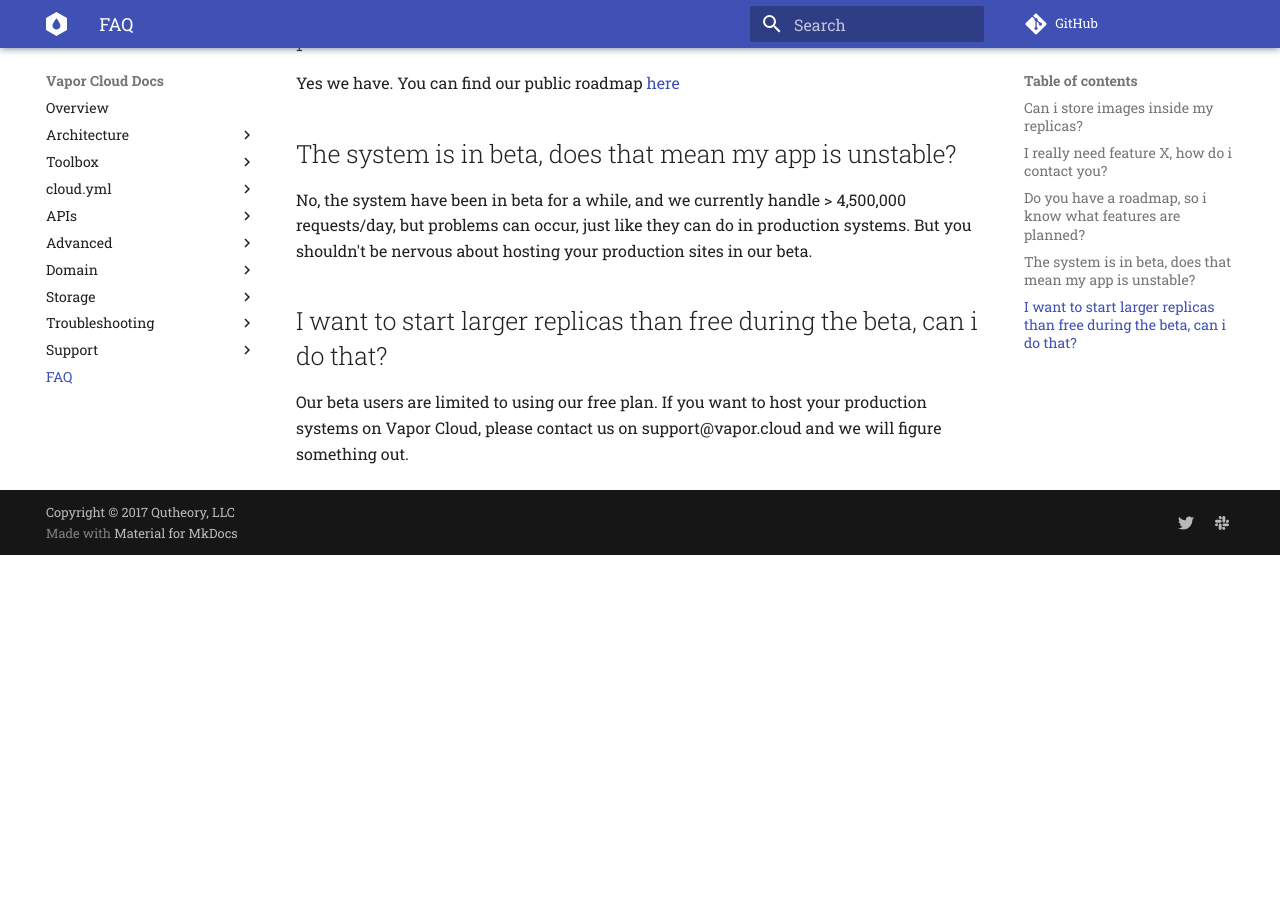
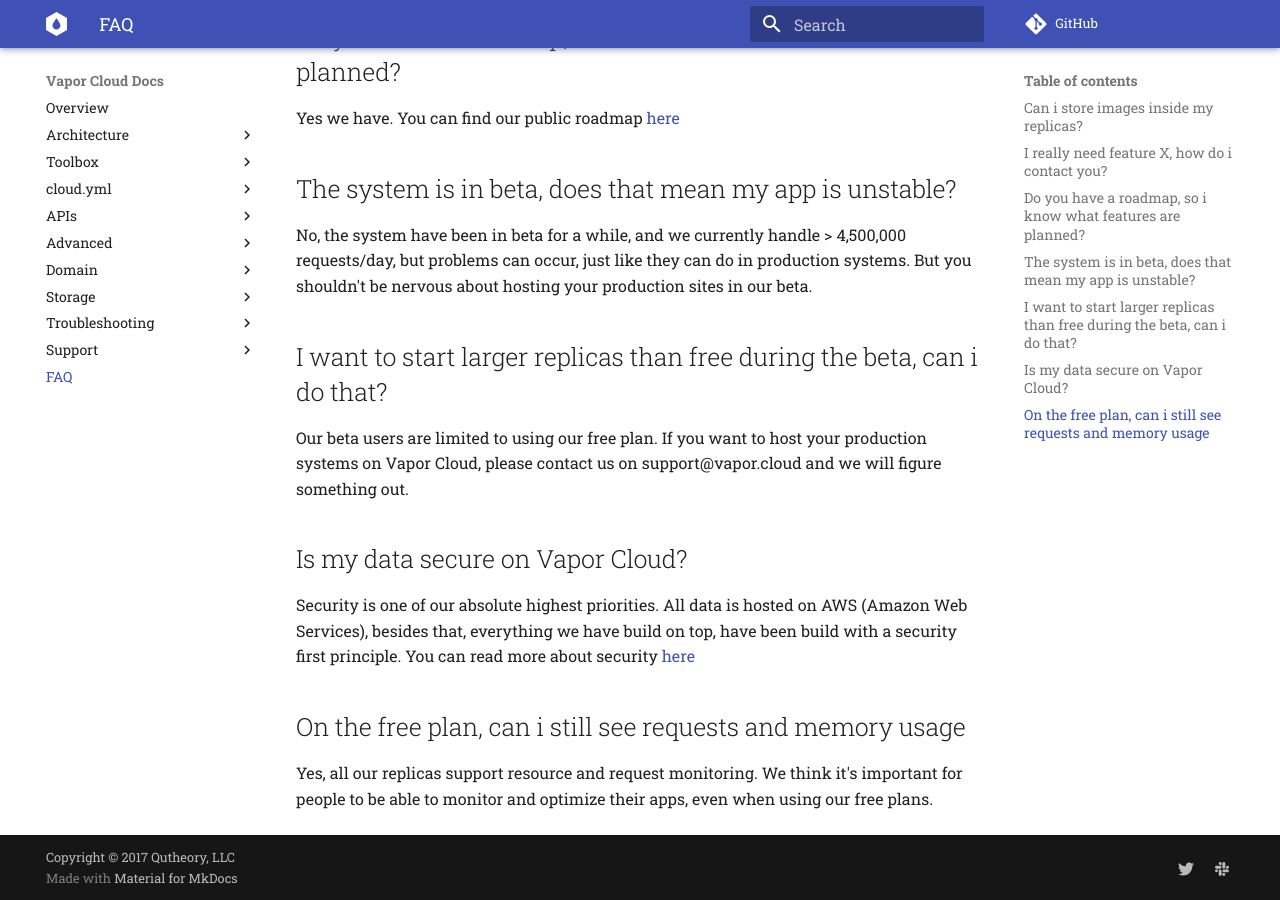
Before and after one commit to qutheory/cloud-documentation, an MkDocs documentation site: the page built from docs/FAQ.md, in a window 1280 px wide and 900 px high, scrolled down 732 px. Built offline with MkDocs 1.6.1 and Material for MkDocs 9.7.7, drawn with Linux system fonts in a browser that asks for light colours; comment, search, counter and statistics services are not loaded; old or Windows-style settings are respelled for this version of MkDocs; before the commit the page ends 1287 px from its top, so only the background shows below that; some of the changed lines change nothing that is shown; some of the changed text lies outside the part shown.

Commit message:
Better TOC on FAQ

```diff
--- a/docs/FAQ.md
+++ b/docs/FAQ.md
@@ -1,14 +1,5 @@
-# Frequently Asked Questions (FAQ)
 
-[Can i store images inside my replicas?](#can-i-store-images-inside-my-replicas)
-
-[I really need feature X, how do i contact you?](#i-really-need-feature-x-how-do-i-contact-you)
-
-[Do you have a roadmap, so i know what features are planned?](#do-you-have-a-roadmap-so-i-know-what-features-are-planned)
-
-[The system is in beta, does that mean my app is unstable?](#the-system-is-in-beta-does-that-mean-my-app-is-unstable)
-
-[I want to start larger replicas than free during the beta, can i do that?](#i-want-to-start-larger-replicas-than-free-during-the-beta-can-i-do-that)
+[TOC]
 
 ## Can i store images inside my replicas?
 
@@ -29,3 +20,11 @@
 ## I want to start larger replicas than free during the beta, can i do that?
 
 Our beta users are limited to using our free plan. If you want to host your production systems on Vapor Cloud, please contact us on support@vapor.cloud and we will figure something out.
+
+## Is my data secure on Vapor Cloud?
+
+Security is one of our absolute highest priorities. All data is hosted on AWS (Amazon Web Services), besides that, everything we have build on top, have been build with a security first principle. You can read more about security [here](./advanced/security/responsibilities.md)
+
+## On the free plan, can i still see requests and memory usage
+
+Yes, all our replicas support resource and request monitoring. We think it's important for people to be able to monitor and optimize their apps, even when using our free plans.
```
